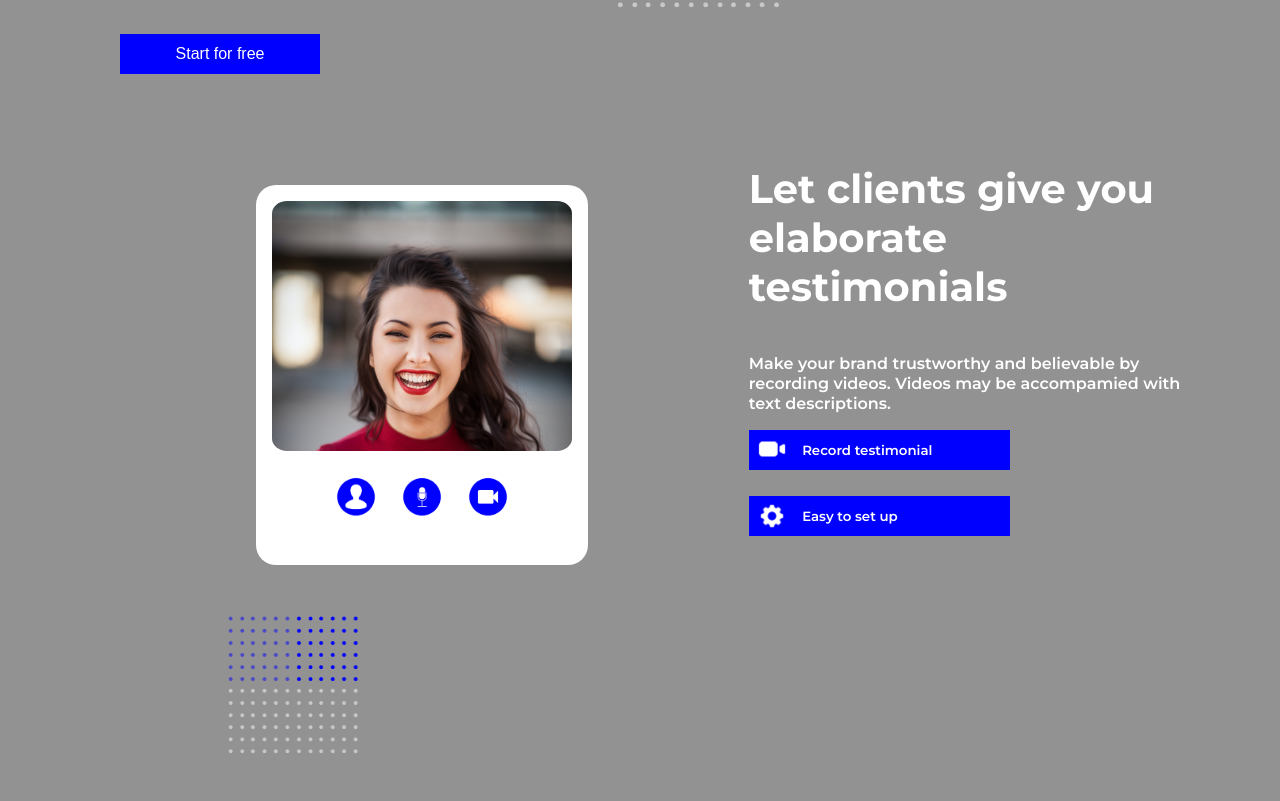
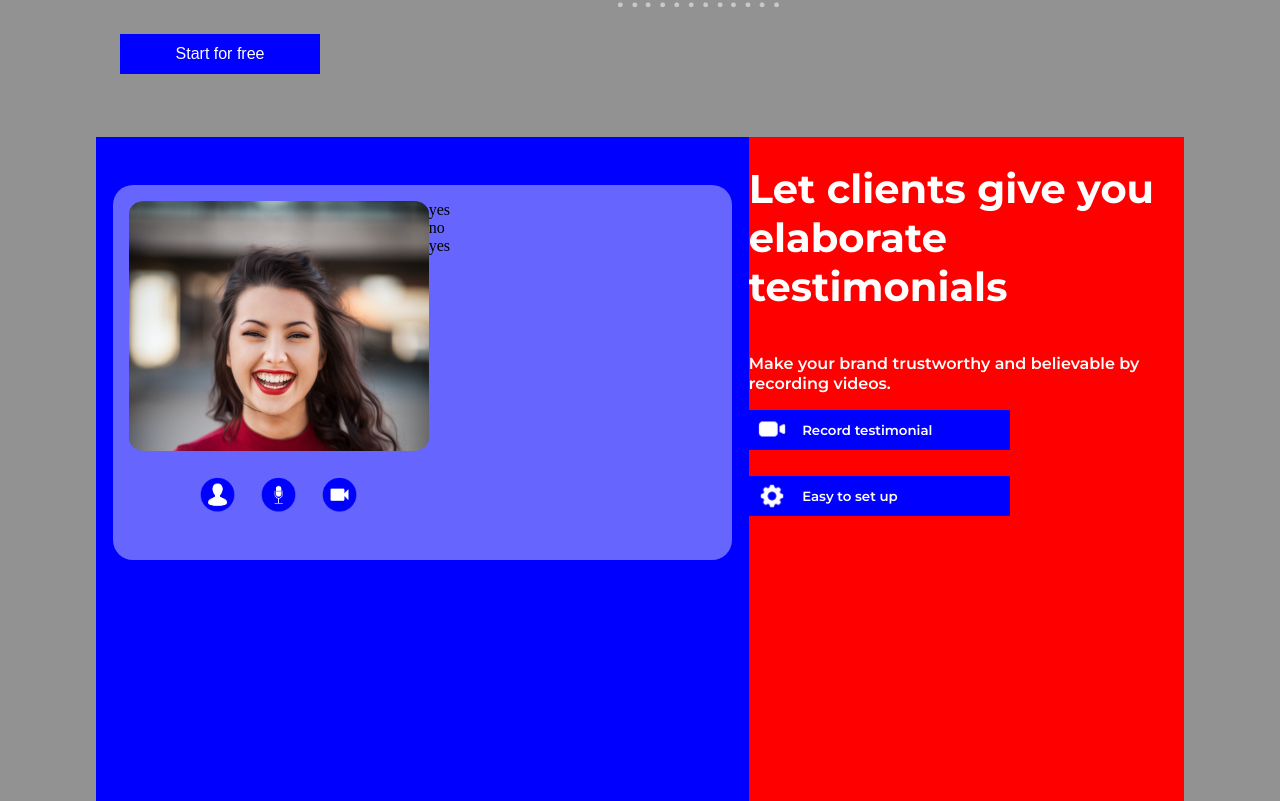
Before and after one commit to imhilla/testimonials, a React (Create React App) app: page / in a window 1280 px wide. Shown: the part 679-1480 px from the top of the page. Built offline with nearby package versions, Linux system fonts and the light colour scheme; grey boxes are pictures that could not be loaded.

Commit message:
add more images for right intergration

```diff
--- a/src/Components/HomeComponents/Intergaration.js
+++ b/src/Components/HomeComponents/Intergaration.js
@@ -5,7 +5,9 @@ import rightImg from '../../Images/womansmiling.jpg'
 import contactImg from '../../Images/contact.png'
 import micImg from '../../Images/mic.png'
 import videoImg from '../../Images/rightcamera.png'
-import dotedBottomImg from '../../Images/dotstwo.png';
+import rightImgOne from '../../Images/womansmiling.jpg'
+
+// import dotedBottomImg from '../../Images/dotstwo.png';
 
 import styles from '../../Components/HomeComponents/intergration.module.css';
 
@@ -14,6 +16,7 @@ export default function Intergration() {
     <div className={styles.intergrationContainer}>
       <div className={styles.intergrationRight}>
         <div className={styles.rightFade}>
+          <div>
             <div className={styles.rightContainer}>
               <img className={styles.rightImg} src={rightImg} alt="imgright" />
             </div>
@@ -22,8 +25,23 @@ export default function Intergration() {
               <img className={styles.micImg} src={micImg} alt="imgright" />
               <img className={styles.videoImg} src={videoImg} alt="imgright" />
             </div>
-          <img className={styles.dotedBottomImg} src={dotedBottomImg} alt="imgright" />
           </div>
+          <div className={styles.rightImageContainer}>
+            <div className={styles.rightImageOne}>
+            yes
+              {/* <img className={styles.dotedBottomImg} src={rightImgOne} alt="imgright" /> */}
+            </div>
+            <div className={styles.rightImageOne}>
+            no
+              {/* <img className={styles.dotedBottomImg} src={rightImgOne} alt="imgright" /> */}
+            </div>
+            <div className={styles.rightImageOne}>
+            yes
+              {/* <img className={styles.dotedBottomImg} src={rightImgOne} alt="imgright" /> */}
+            </div>
+          </div>
+        </div>
+        {/* <img className={styles.dotedBottomImg} src={dotedBottomImg} alt="imgright" /> */}
       </div>
       <div className={styles.intergrationLeft}>
         <h1 className={styles.leftheader}>
@@ -31,7 +49,7 @@ export default function Intergration() {
         </h1>
         <p className={styles.leftdescription}>
           Make your brand trustworthy and believable by recording videos.
-          Videos may be accompamied with text descriptions.
+          {/* Videos may be accompamied with text descriptions. */}
         </p>
         <button className={styles.leftButtonFirst}>
           <img className={styles.intergrationImg} src={intergrationImg} alt="imgtext" />
--- a/src/Components/HomeComponents/intergration.module.css
+++ b/src/Components/HomeComponents/intergration.module.css
@@ -1,6 +1,7 @@
 .intergrationContainer {
   display: flex;
   height: 100vh;
+  background-color: red;
 }
 
 .intergrationRight {
@@ -9,6 +10,7 @@
   flex-direction: column;
   align-items: center;
   padding-top: 3em;
+  background-color: blue;
 }
 
 .intergrationLeft {
@@ -18,9 +20,12 @@
 }
 
 .rightFade {
-  background-color: white;
+  display: flex;
+  flex-direction: row;
+  border-radius: 20px;
+  background-color: rgba(255, 255, 255, 0.4);
+  width: 90%;
   padding: 1em;
-  border-radius: 20px;
 }
 
 .leftheader {
@@ -93,10 +98,9 @@
 
 .rightContainer {
   border-radius: 5%;
-   width: 300px;
+  width: 300px;
   height: 250px;
   overflow: hidden;
-  background-color: red;
 }
 
 .itergrationImgContainer {
@@ -106,9 +110,11 @@
   margin: 1em;
 }
 
-.micImg, .videoImg, .contactImg {
-  width: 50px;
-  height: 50px;
+.micImg,
+.videoImg,
+.contactImg {
+  width: 45px;
+  height: 45px;
   padding: 0.5em;
 }
 
@@ -120,3 +126,12 @@
   bottom: -83%;
   left: 15%;
 }
+
+.rightImageContainer {
+  display: flex;
+  flex-direction: column;
+}
+
+.rightImageOne {
+
+}
```
Lines whose indentation alone changed are shown as unchanged.
